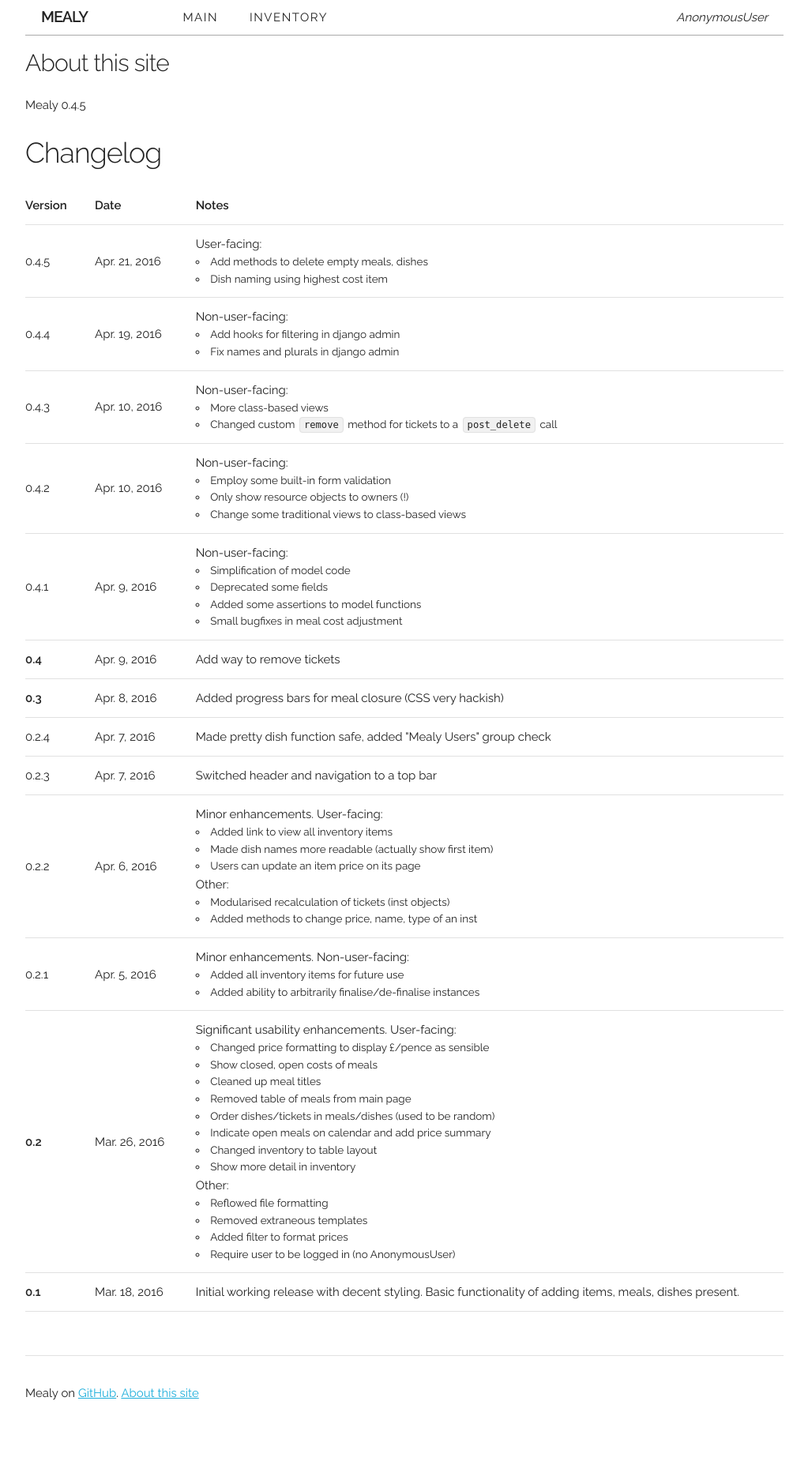
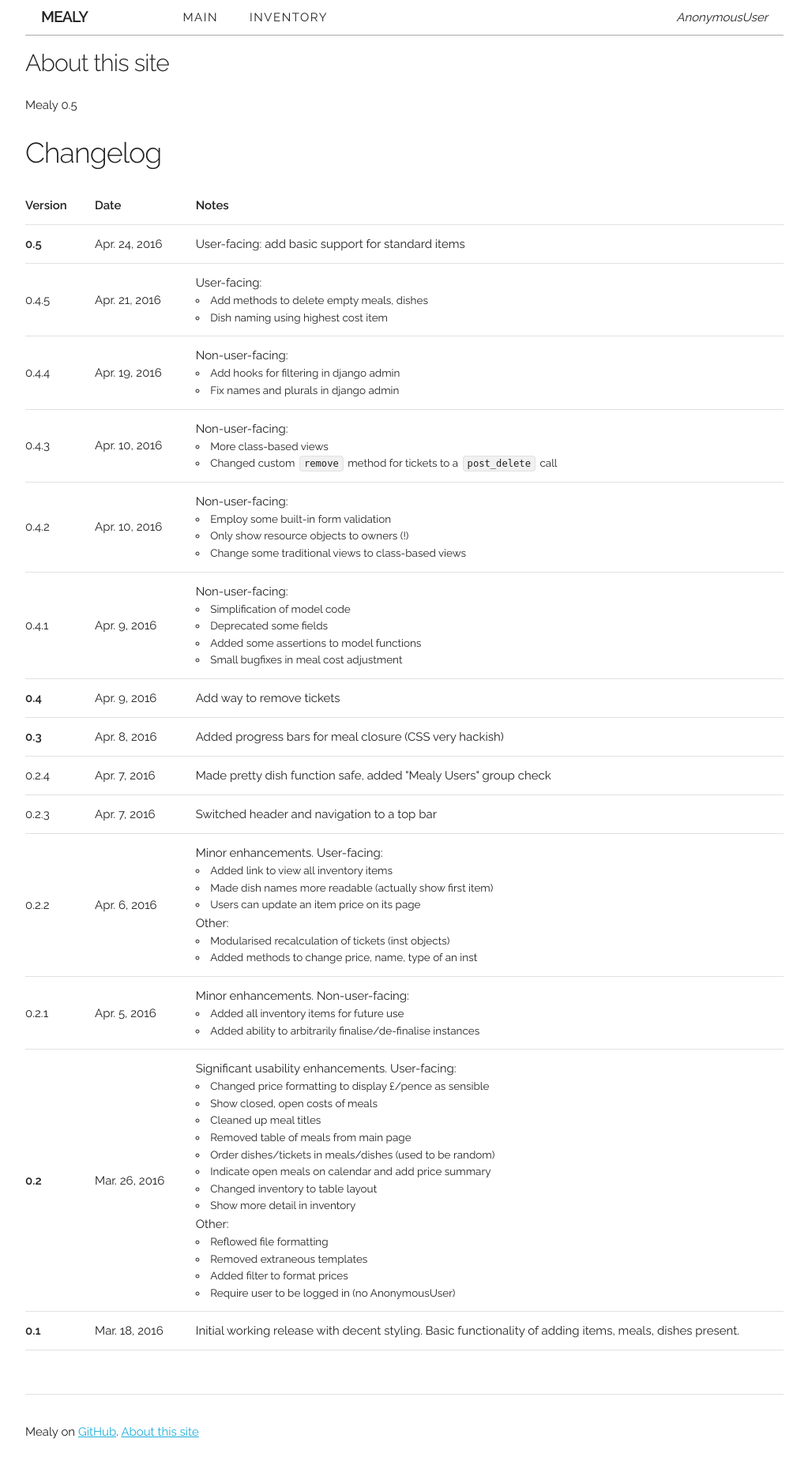
Before and after one commit to nw0/mealy, a Django app: template templates/mealy/about.html in a window 1280 px wide. Shown: the whole page at 79% size, without its empty margins (128-1151 px from the left). Before the commit the page ends 1773 px from the top, so only its background shows below. Run offline with Django 3.2, Linux system fonts and the light colour scheme; the template is opened without the code that fills it, so the values that code supplies are empty.

Commit message:
about: update page for standard items

```diff
--- a/templates/mealy/about.html
+++ b/templates/mealy/about.html
@@ -3,7 +3,7 @@
 {% block content %}
 <div class="twelve columns">
   <h4>About this site</h4>
-  <p>Mealy 0.4.5</p>
+  <p>Mealy 0.5</p>
 
   <h3>Changelog</h3>
   <table class="u-full-width">
@@ -12,6 +12,12 @@
         <th>Version</th>
         <th>Date</th>
         <th>Notes</th>
+      </tr>
+      <tr>
+        <td><b>0.5</b></td>
+        <td>Apr. 24, 2016</td>
+        <td>User-facing: add basic support for standard items
+        </td>
       </tr>
       <tr>
         <td>0.4.5</td>
```
